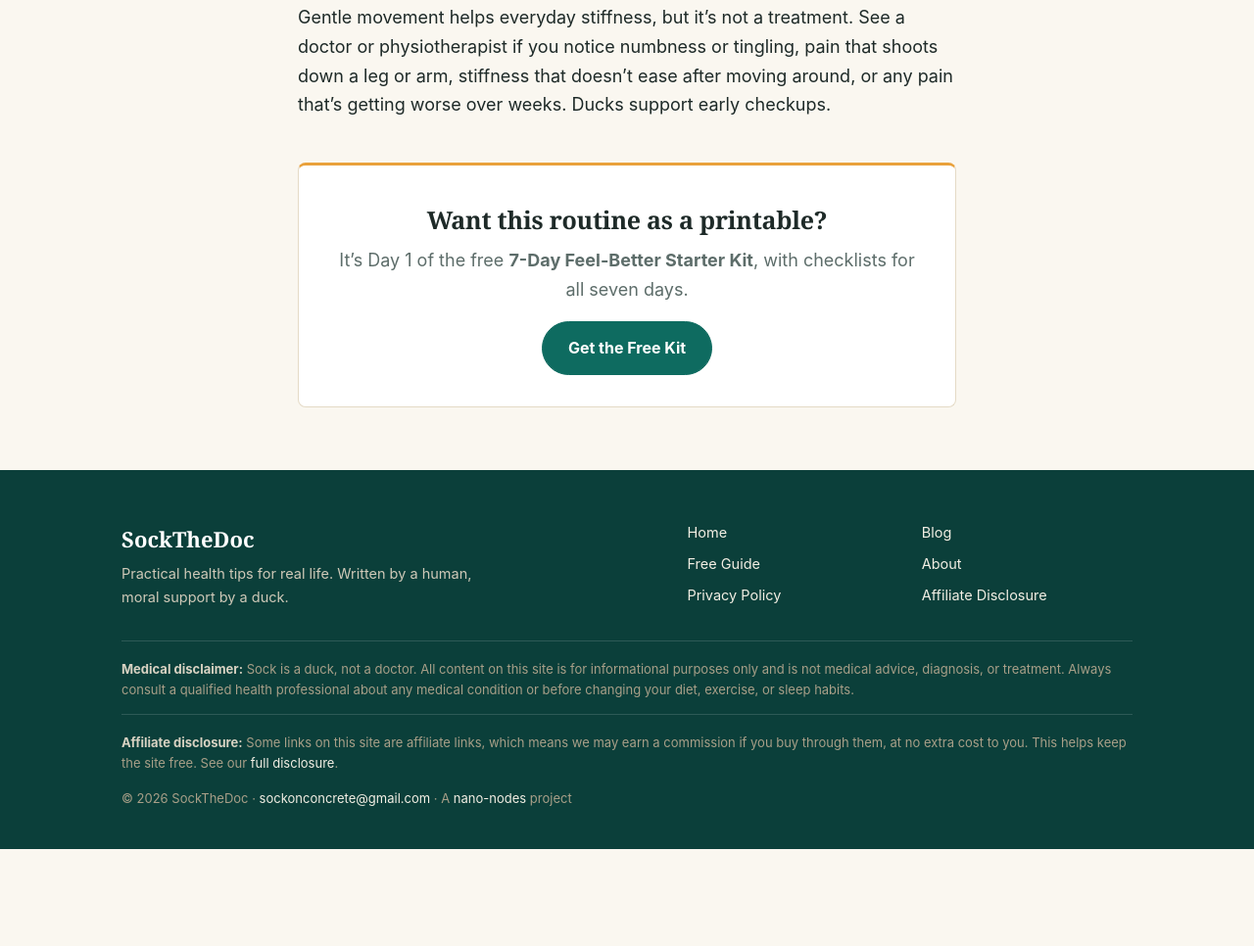
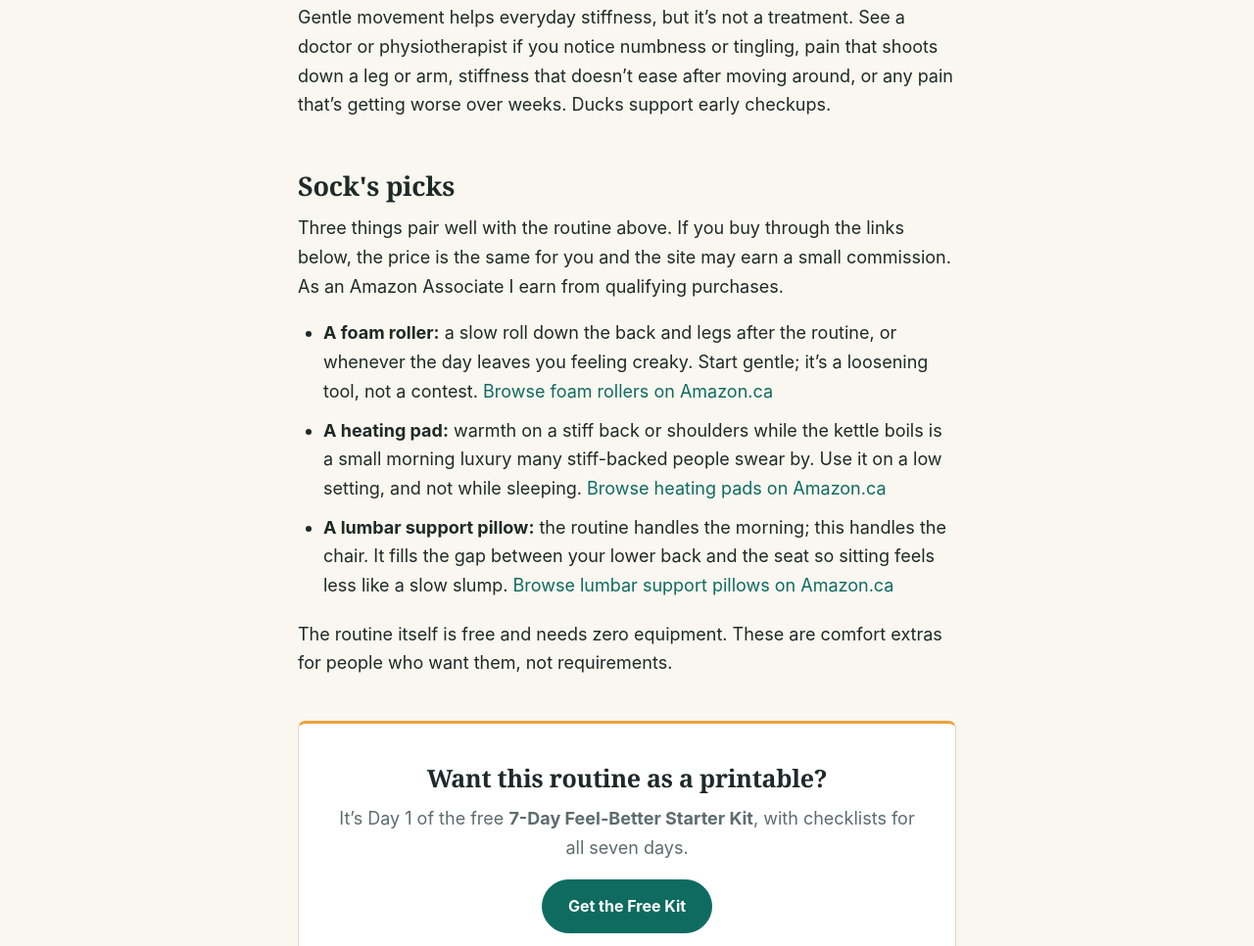
Before and after one commit to savvautops/sockthedoc-site, a plain HTML site: page blog/morning-routine-stiff-back-sore-joints.html in a window 1280 px wide. Shown: the part 3034-4000 px from the top of the page at 98% size. Before the commit the page ends 3901 px from the top, so only its background shows below. Drawn offline with Linux system fonts and the light colour scheme.

Commit message:
Add Sock's picks boxes (tagged Associates links) to 3 original posts
sleep-hygiene-tips-restless-nights, sustainable-healthy-weight-habits and
morning-routine-stiff-back-sore-joints had no Amazon picks, so 10 of 21
Week 1 pins landed on pages that could not earn. Each post now has a
3-link picks box with tag=sockthedoc00-20 and the Associates disclosure,
matching the bridge pages.

```diff
--- a/blog/morning-routine-stiff-back-sore-joints.html
+++ b/blog/morning-routine-stiff-back-sore-joints.html
@@ -99,6 +99,15 @@
         <h2>When to see a real professional</h2>
         <p>Gentle movement helps everyday stiffness, but it’s not a treatment. See a doctor or physiotherapist if you notice numbness or tingling, pain that shoots down a leg or arm, stiffness that doesn’t ease after moving around, or any pain that’s getting worse over weeks. Ducks support early checkups.</p>
 
+        <h2>Sock's picks</h2>
+        <p>Three things pair well with the routine above. If you buy through the links below, the price is the same for you and the site may earn a small commission. As an Amazon Associate I earn from qualifying purchases.</p>
+        <ul>
+          <li><strong>A foam roller:</strong> a slow roll down the back and legs after the routine, or whenever the day leaves you feeling creaky. Start gentle; it’s a loosening tool, not a contest. <a href="https://www.amazon.com/s?k=foam+roller&tag=sockthedoc00-20" rel="sponsored nofollow noopener" target="_blank">Browse foam rollers on Amazon.ca</a></li>
+          <li><strong>A heating pad:</strong> warmth on a stiff back or shoulders while the kettle boils is a small morning luxury many stiff-backed people swear by. Use it on a low setting, and not while sleeping. <a href="https://www.amazon.com/s?k=heating+pad+for+back&tag=sockthedoc00-20" rel="sponsored nofollow noopener" target="_blank">Browse heating pads on Amazon.ca</a></li>
+          <li><strong>A lumbar support pillow:</strong> the routine handles the morning; this handles the chair. It fills the gap between your lower back and the seat so sitting feels less like a slow slump. <a href="https://www.amazon.com/s?k=lumbar+support+pillow&tag=sockthedoc00-20" rel="sponsored nofollow noopener" target="_blank">Browse lumbar support pillows on Amazon.ca</a></li>
+        </ul>
+        <p>The routine itself is free and needs zero equipment. These are comfort extras for people who want them, not requirements.</p>
+
         <div class="article-cta">
           <h2>Want this routine as a printable?</h2>
           <p>It’s Day 1 of the free <strong>7-Day Feel-Better Starter Kit</strong>, with checklists for all seven days.</p>
```
Also changed, not shown: blog/sleep-hygiene-tips-restless-nights.html (+9 -0 lines), blog/sustainable-healthy-weight-habits.html (+9 -0 lines).
